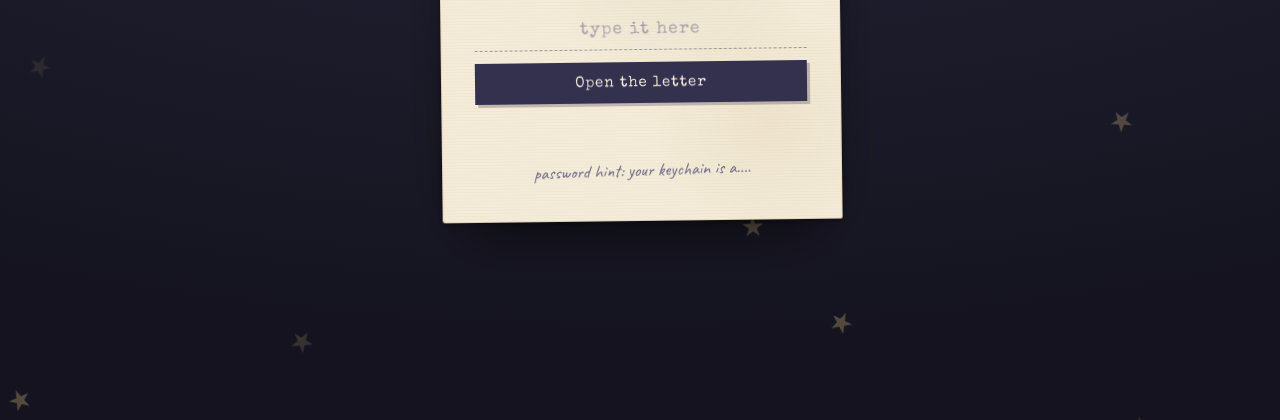
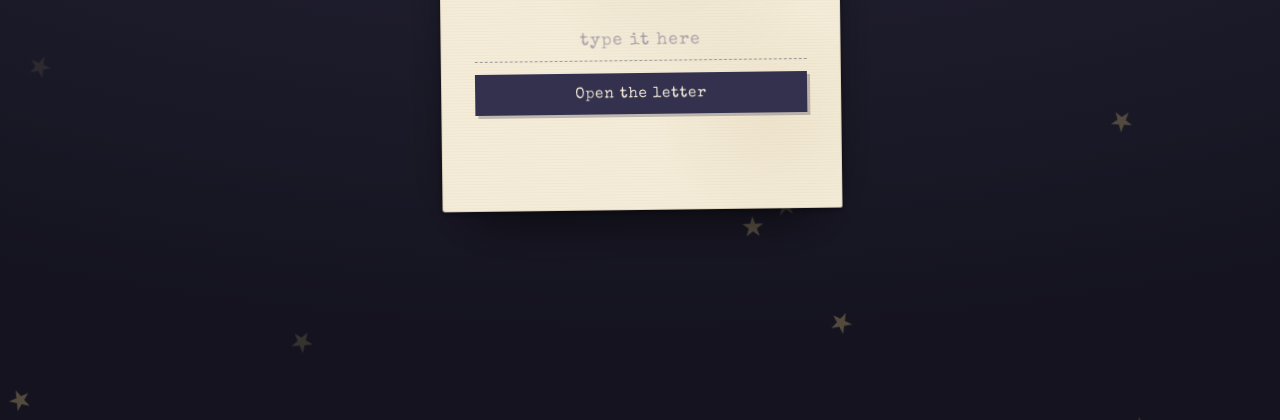
Before and after one commit to shrimpy-dump/for-k, a plain HTML site: page index.html in a window 1280 px wide. Shown: the part 380-800 px from the top of the page. Drawn offline with nearby package versions, Linux system fonts and the light colour scheme.

Commit message:
Update index.html

```diff
--- a/index.html
+++ b/index.html
@@ -594,7 +594,7 @@ const CONFIG = {
   password:   "penguin",              // not case sensitive
   gateTitle:  "a note for K",
   gateSubtitle: "happy anniversary!!!",
-  hint:       "password hint: your keychain is a....",   // set to "" to hide
+  hint:       "",   // set to "" to hide
   wrongMessage: "Not it. Try again?",
 
   /* ── the letter header ── */
```
